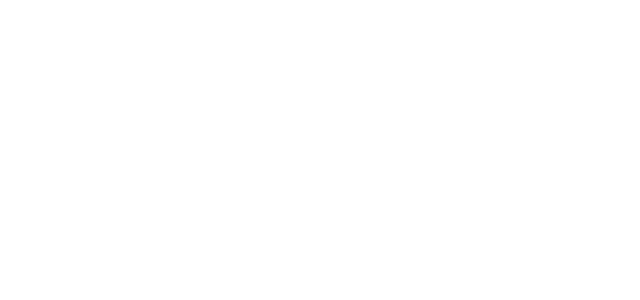
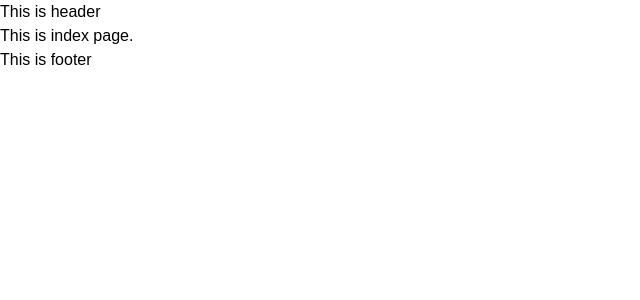
Before and after one commit to omidsdgi/react-project, a Next.js app in the folder main-project-shopping/: page / in a window 1280 px wide. Shown: the top 300 px of the page, without its empty margins (0-640 px from the left). Built offline with nearby package versions, Linux system fonts and the light colour scheme.

Commit message:
add layout components

```diff
--- /dev/null
+++ b/main-project-shopping/src/components/layouts/Layout.tsx
@@ -0,0 +1,19 @@
+import {ReactNode} from "react";
+import Header from "@/components/layouts/header/Header";
+import Footer from "@/components/layouts/footer/Footer";
+
+interface Props {
+    children: ReactNode;
+}
+
+function Layout({children}:Props) {
+    return (
+        <>
+            <Header />
+            <main>{children}</main>
+            <Footer />
+        </>
+    );
+}
+
+export default Layout;
--- /dev/null
+++ b/main-project-shopping/src/components/layouts/footer/Footer.tsx
@@ -0,0 +1,8 @@
+
+function Footer() {
+    return (
+        <div>This is footer</div>
+    );
+}
+
+export default Footer;
--- /dev/null
+++ b/main-project-shopping/src/components/layouts/header/Header.tsx
@@ -0,0 +1,8 @@
+
+function Header() {
+    return (
+        <div>This is header</div>
+    );
+}
+
+export default Header;
--- a/main-project-shopping/src/pages/_app.tsx
+++ b/main-project-shopping/src/pages/_app.tsx
@@ -1,6 +1,12 @@
 import "@/styles/globals.css";
+import "@/styles/icon.css";
 import type { AppProps } from "next/app";
+import Layout from "@/components/layouts/Layout";
 
 export default function App({ Component, pageProps }: AppProps) {
-  return <Component {...pageProps} />;
-}
+
+  return (
+      <Layout>
+        <Component {...pageProps} />
+      </Layout>
+  )}
--- a/main-project-shopping/src/pages/index.tsx
+++ b/main-project-shopping/src/pages/index.tsx
@@ -2,6 +2,6 @@
 
 export default function Home() {
   return (
-    <></>
-  );
+    <>This is index page.</>
+  )
 }
```
Also changed, not shown: 1 other file (tests, documents, lock files or other folders).
